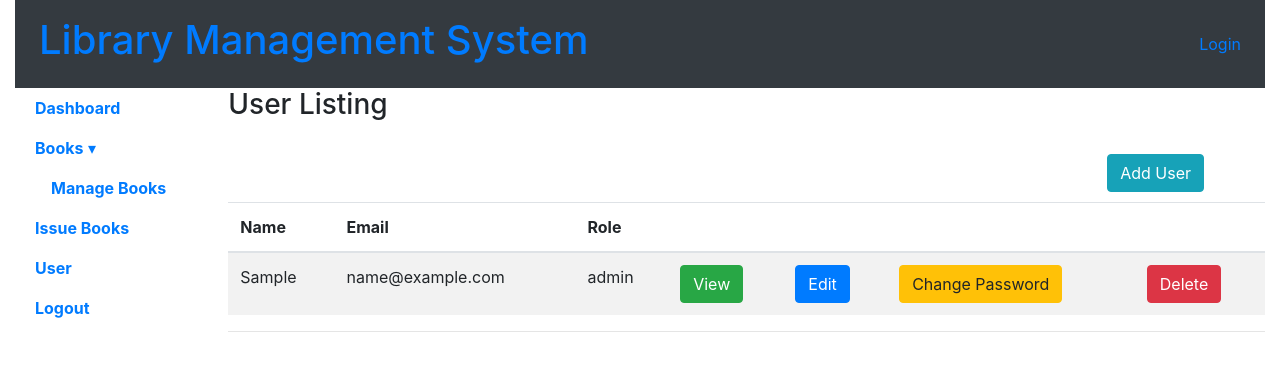
After one commit to susmithkumar/Library_Management_System, a Flask app: template templates/users.html in a window 1280 px wide. The commit adds this page. Shown: the top 371 px of the page. Run offline with Flask 3, Linux system fonts and the light colour scheme; the template is opened without the code that fills it: most values are stand-ins (such as "Sample title", 1, 10 or a date in 2020); some libraries are stand-ins or nearby versions.

Commit message:
view_users

```diff
--- a/app.py
+++ b/app.py
@@ -10,8 +10,8 @@ app.secret_key = os.getenv('SECRET_KEY', 'default_secret_key')
 
 # Configure MySQL database connection
 app.config['MYSQL_HOST'] = 'localhost'
-app.config['MYSQL_USER'] = 'root'  # Replace with your MySQL user
-app.config['MYSQL_PASSWORD'] = 'W7301@jqir#'  # Replace with your MySQL password
+app.config['MYSQL_USER'] = 'root'
+app.config['MYSQL_PASSWORD'] = 'W7301@jqir#'
 app.config['MYSQL_DB'] = 'library_management_system'
 
 # Initialize MySQL
@@ -25,7 +25,7 @@ def home():
 
 @app.route('/login', methods=['GET', 'POST'])
 def login():
-    mesage = ''
+    mesage = None
     if request.method == 'POST' and 'email' in request.form and 'password' in request.form:
         email = request.form['email']
         password = request.form['password'].encode('utf-8')
@@ -36,7 +36,7 @@ def login():
         print(user)
         if user and bcrypt.checkpw(password, user['password'].encode('utf-8')):
             session['loggedin'] = True
-            session['userid'] = user['id']
+            session['user_id'] = user['id']
             session['name'] = user['first_name']
             session['email'] = user['email']
             session['role'] = user['role']
@@ -56,7 +56,6 @@ def dashboard():
 @app.route('/logout')
 def logout():
     session.clear()
-    session.pop('username', None)
     flash('You have been logged out.')
     return redirect(url_for('login'))
 
@@ -85,5 +84,7 @@ def register():
         mesage = 'Please fill out the form !'
     return render_template('register.html', mesage = mesage)
 
+
+
 if __name__ == '__main__':
     app.run(debug=True)
--- a/templates/left_menus.html
+++ b/templates/left_menus.html
@@ -5,10 +5,6 @@
             <a class="nav-link" href="#submenu1" data-toggle="collapse" data-target="#submenu1"><strong>Books</strong> ▾</a>
             <ul class="list-unstyled flex-column pl-3 collapse show" id="submenu1" aria-expanded="false">
                 <li class="nav-item"><a class="nav-link" href=""><strong>Manage Books</strong></a></li>
-                <li class="nav-item"><a class="nav-link" href=""><strong>Category</strong></a></li>
-                <li class="nav-item"><a class="nav-link" href=""><strong>Author</strong></a></li>
-                <li class="nav-item"><a class="nav-link" href=""><strong>Publisher</strong></a></li>
-                <li class="nav-item"><a class="nav-link" href=""><strong>Rack</strong></a></li>
             </ul>
         </li>
         <li class="nav-item"><a class="nav-link" href=""><strong>Issue Books</strong></a></li>
--- a/templates/top_menus.html
+++ b/templates/top_menus.html
@@ -11,7 +11,7 @@
         <ul class="navbar-nav ml-auto">
             {% if session['loggedin']%}
                 <li class="nav-item">
-                    <a class="nav-link" href="#">{{session['name']}} </a> |
+                    <a class="nav-link" href="{{ url_for('view_user', userid=session['user_id'])}}">{{session['name']}} </a> |
                 </li>
                 <li class="nav-item">
                     <a class="nav-link" href="{{ url_for('logout') }}"> Logout</a>
--- /dev/null
+++ b/templates/users.html
@@ -0,0 +1,96 @@
+{% include 'header.html' %}
+<script src="{{ url_for('static',filename='js/user.js') }}"></script>
+<body>
+<div class="container-fluid" id="main">
+    {% include 'top_menus.html' %}
+    <div class="row row-offcanvas row-offcanvas-left">
+        {% include 'left_menus.html' %}
+        <div class="col-md-9 col-lg-10 main">
+            <h3>User Listing</h3>
+            <br>
+            <div class="float-right mb-2 col-md-2">
+                <button type="button" id="addUser" class="btn btn-info" title="Add book"><span class="glyphicon glyphicon-plus">Add User</span></button>
+            </div>
+            <br><br>
+            <table class="table table-striped">
+                <thead>
+                <tr>
+                    <th>Name</th>
+                    <th>Email</th>
+                    <th>Role</th>
+                    <th></th>
+                    <th></th>
+                    <th></th>
+                    <th></th>
+                </tr>
+                </thead>
+                <tbody>
+                {% for user in users %}
+                    <tr>
+                        <td>{{user.first_name}}</td>
+                        <td>{{user.email}}</td>
+                        <td>{{user.role}}</td>
+                        <td><a href="{{url_for('view_user', userid=user.id)}}" class="btn btn-success">View</a></td>
+                        <td><a href="{{url_for('edit_user', userid=user.id)}}" class="btn btn-primary">Edit</a></td>
+                        <td><a href="{{url_for('password_change', userid=user.id)}}" class="btn btn-warning">Change Password</a></td>
+                        <td><a href="{{url_for('delete_user', userid=user.id)}}" class="btn btn-danger">Delete</a></td>
+                    </tr>
+                {% endfor %}
+                </tbody>
+            </table>
+            <hr>
+        </div>
+    </div>
+</div>
+<div id="userModal" class="modal fade">
+    <div class="modal-dialog">
+        <form method="post" id="userForm" action="{{ url_for('save_user')}}">
+            <div class="modal-content">
+                <div class="modal-header">
+                    <h4 class="modal-title"><i class="fa fa-plus"></i> Edit User</h4>
+                </div>
+                <div class="modal-body">
+
+                    <div class="form-group">
+                        <label for="country" class="control-label">Role</label>
+                        <select class="form-control" id="role" name="role"/>
+                        <option value="">Select Role</option>
+                        <option value="admin">Admin</option>
+                        <option value="user">User</option>
+                        </select>
+                    </div>
+
+                    <div class="form-group">
+                        <label for="first name" class="control-label">First Name</label>
+                        <input type="text" name="first_name" id="first_name" autocomplete="off" class="form-control" placeholder="first name"/>
+
+                    </div>
+
+                    <div class="form-group"
+                    <label for="last name" class="control-label">Last Name</label>
+                    <input type="text" class="form-control" id="last_name" name="last_name" placeholder="Last name" >
+                </div>
+
+                <div class="form-group"
+                <label for="email" class="control-label">Email</label>
+                <input type="email" class="form-control" id="email" name="email" placeholder="Email" >
+            </div>
+
+            <div class="form-group"
+            <label for="new password" class="control-label">New Password</label>
+            <input type="password" class="form-control" id="password" name="password" placeholder="password" >
+    </div>
+
+</div>
+<div class="modal-footer">
+    <input type="hidden" name="userid" id="userid" />
+    <input type="hidden" name="action" id="action" value="" />
+    <input type="submit" name="save" id="save" class="btn btn-info" value="Save" />
+    <button type="button" class="btn btn-default" data-dismiss="modal">Close</button>
+</div>
+</div>
+</form>
+</div>
+</div>
+</body>
+</html>
```
Also changed, not shown: templates/view_user.html (added, +18 -0 lines).
